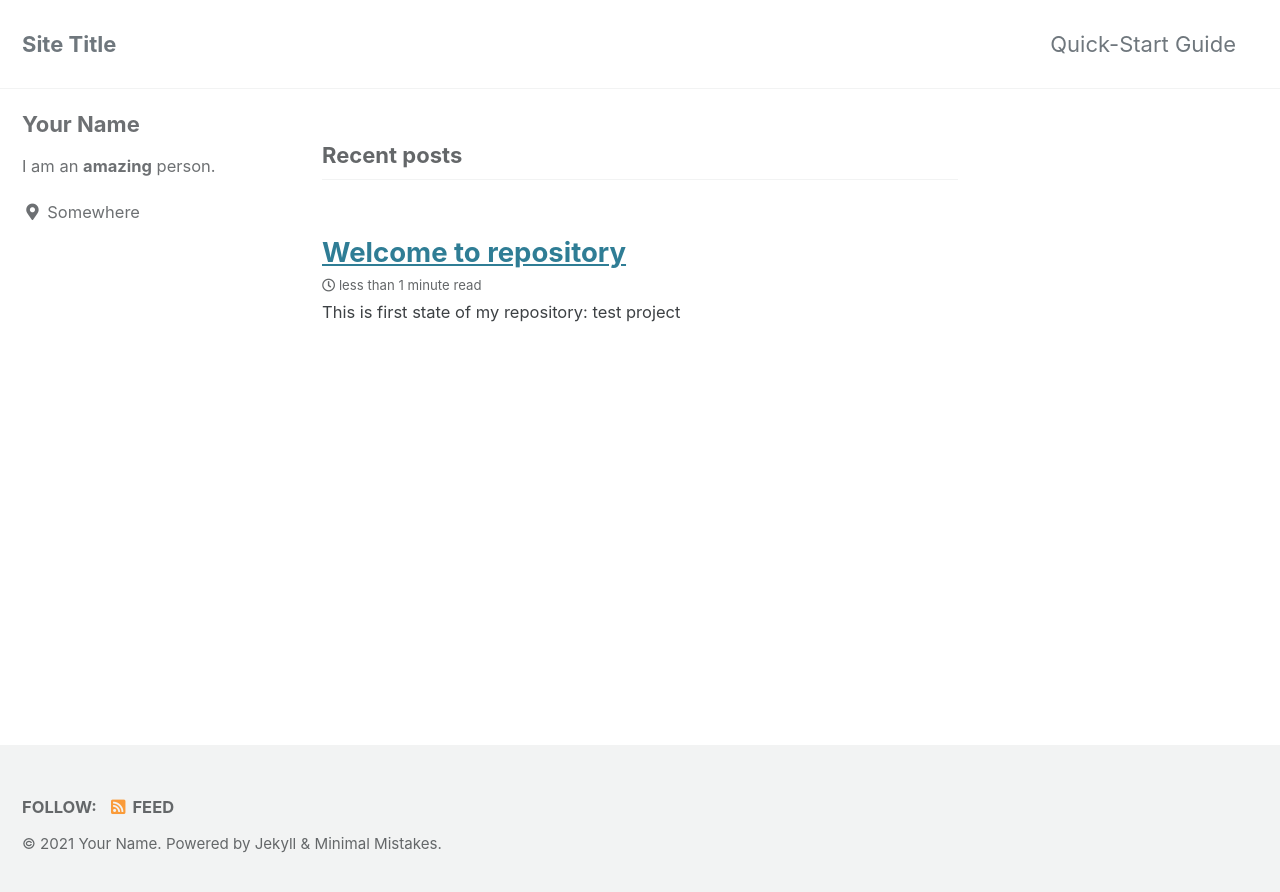
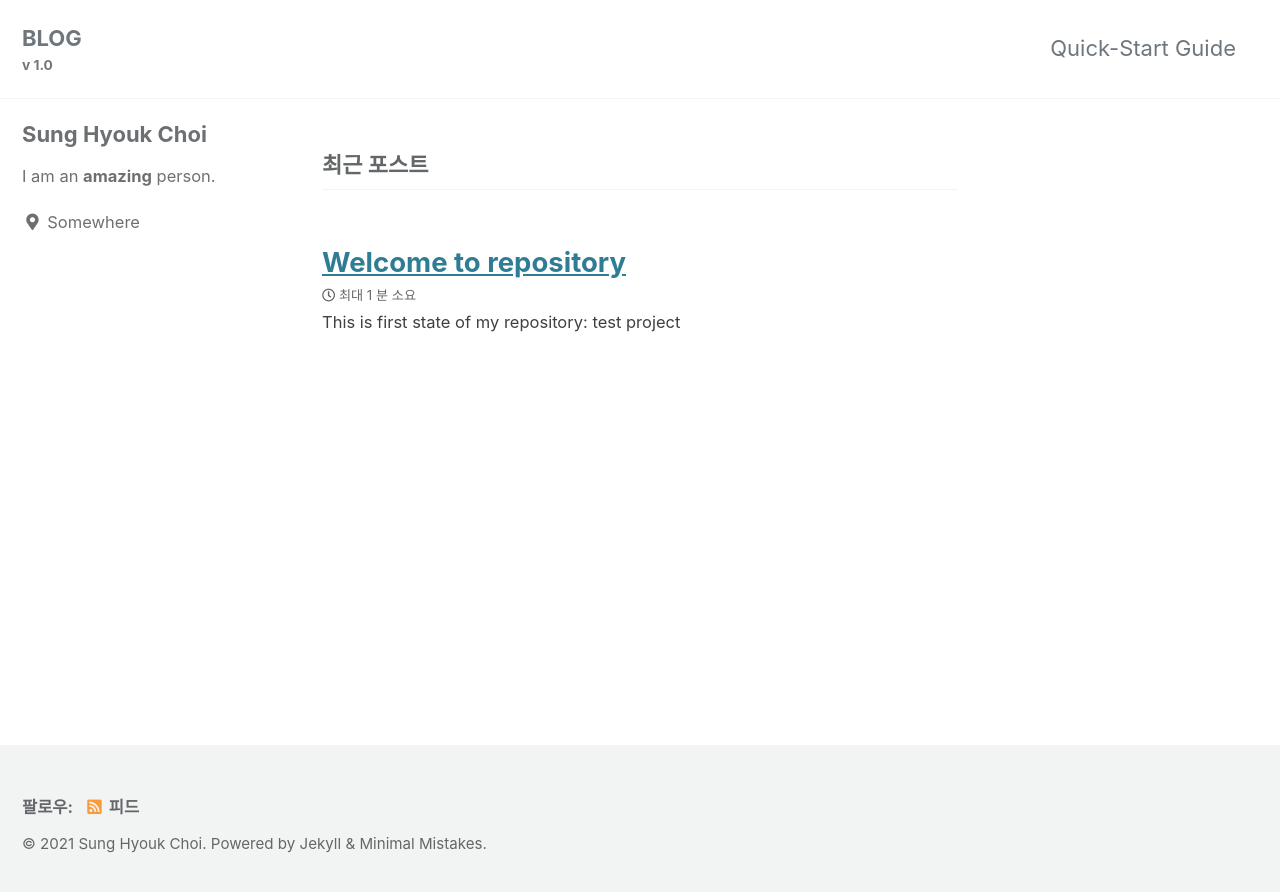
Before and after one commit to sunghyouk/sunghyouk.github.io, a Jekyll site: the page built from index.html, in a window 1280 px wide. Shown: the top 892 px of the page. Built offline with Jekyll 4.4.1, drawn with Linux system fonts in a browser that asks for light colours; cached includes are drawn as plain includes; the list of posts is cut into pages by our own code.

Commit message:
Update _config.yml

```diff
--- a/_config.yml
+++ b/_config.yml
@@ -15,18 +15,18 @@
 minimal_mistakes_skin    : "default" # "air", "aqua", "contrast", "dark", "dirt", "neon", "mint", "plum", "sunrise"
 
 # Site Settings
-locale                   : "en-US"
-title                    : "Site Title"
+locale                   : "ko-KR"
+title                    : "BLOG: I Want to collect all my knowledge on One Place"
 title_separator          : "-"
-subtitle                 : # site tagline that appears below site title in masthead
-name                     : "Your Name"
-description              : "An amazing website."
-url                      : # the base hostname & protocol for your site e.g. "https://mmistakes.github.io"
+subtitle                 : "v 1.0" # site tagline that appears below site title in masthead
+name                     : "Sung Hyouk Choi"
+description              : "Accumulating day by day"
+url                      : "https://sunghyouk.github.io" # the base hostname & protocol for your site e.g. "https://mmistakes.github.io"
 baseurl                  : # the subpath of your site, e.g. "/blog"
-repository               : # GitHub username/repo-name e.g. "mmistakes/minimal-mistakes"
+repository               : "https://github.com/sunghyouk/sunghyouk.github.io" # GitHub username/repo-name e.g. "mmistakes/minimal-mistakes"
 teaser                   : # path of fallback teaser image, e.g. "/assets/images/500x300.png"
 logo                     : # path of logo image to display in the masthead, e.g. "/assets/images/88x88.png"
-masthead_title           : # overrides the website title displayed in the masthead, use " " for no title
+masthead_title           : "BLOG" # overrides the website title displayed in the masthead, use " " for no title
 # breadcrumbs            : false # true, false (default)
 words_per_minute         : 200
 comments:
@@ -101,7 +101,7 @@ analytics:
 
 # Site Author
 author:
-  name             : "Your Name"
+  name             : "Sung Hyouk Choi"
   avatar           : # path of avatar image, e.g. "/assets/images/bio-photo.jpg"
   bio              : "I am an **amazing** person."
   location         : "Somewhere"
```
